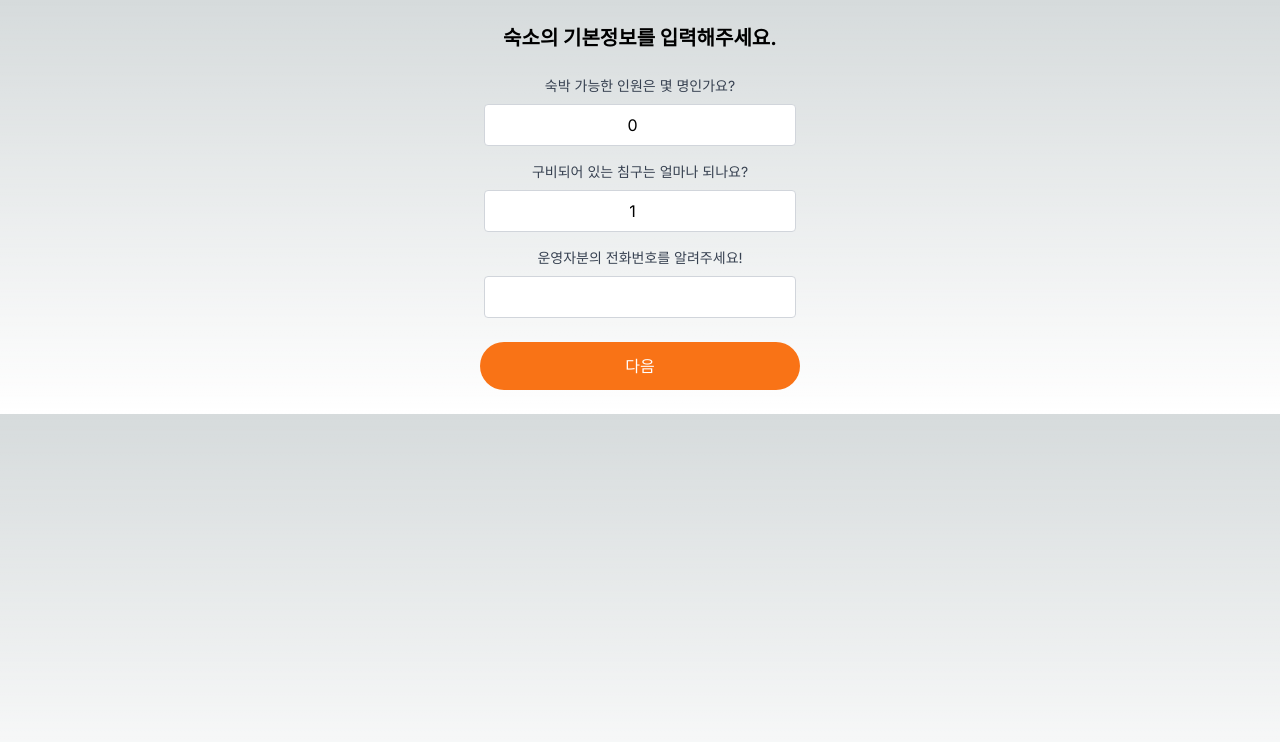
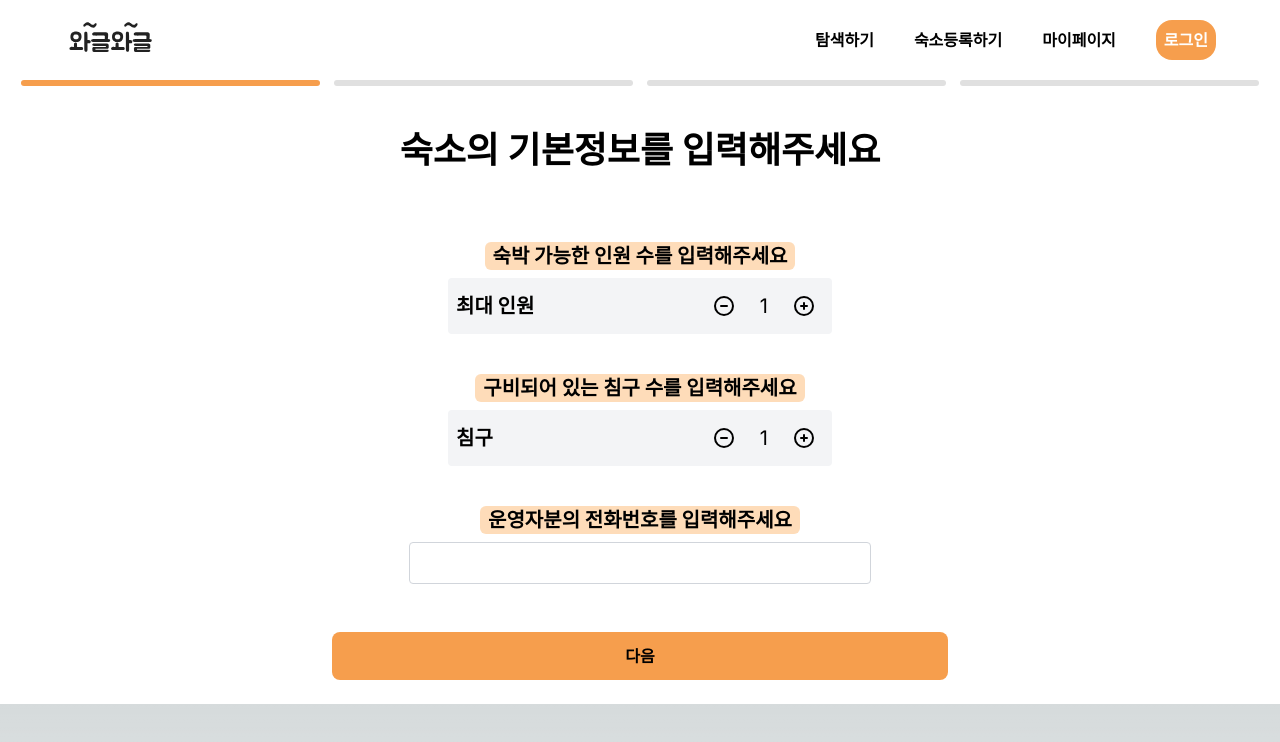
Before and after one commit to Ji-Hyeon212/wagglewaggle, a Next.js app: page /register in a window 1280 px wide. Shown: the top 742 px of the page. Built offline with nearby package versions, Linux system fonts and the light colour scheme.

Commit message:
#8 숙소등록 1단계 완성

```diff
--- a/src/app/register/page.tsx
+++ b/src/app/register/page.tsx
@@ -2,10 +2,12 @@
 "use client";
 
 import React, { useState } from 'react';
+import Header from '../../components/common/Header';
 import Step1 from '../../components/register/Step1';
 import Step2 from '../../components/register/Step2';
 import Step3 from '../../components/register/Step3';
 import Step4 from '../../components/register/Step4';
+import ProgressBar from '../../components/register/ProgressBar';
 import { FormDataType } from '../types/types';
 
 
@@ -17,7 +19,7 @@ const RegisterPage: React.FC = () => {
   const prevStep = () => setStep(step - 1);
   const submitForm = () => {
     console.log('Form data submitted:', formData);
-    // Here you would typically send the data to your Nest.js backend
+    //백엔드로 전달
   };
 
   const renderStep = () => {
@@ -36,7 +38,9 @@ const RegisterPage: React.FC = () => {
   };
 
   return (
-    <div className="max-w-2xl mx-auto">
+    <div className='bg-white'>
+        <Header/>
+        <ProgressBar step={step} totalSteps={4} />
       {renderStep()}
     </div>
   );
--- /dev/null
+++ b/src/components/register/ProgressBar.tsx
@@ -0,0 +1,32 @@
+import React from 'react';
+
+interface ProgressBarProps {
+  step: number;
+  totalSteps: number;
+}
+
+const ProgressBar: React.FC<ProgressBarProps> = ({ step, totalSteps }) => {
+  const sections = Array.from({ length: totalSteps }, (_, index) => index + 1);
+
+  return (
+    <div className='mx-4'>
+    <div style={{ marginBottom: '20px', display: 'flex', justifyContent: 'space-around', width: '100%' }}>
+      {sections.map((section) => (
+        <div
+          key={section}
+          style={{
+            backgroundColor: section <= step ? '#F69E4D' : '#e0e0e0',
+            height: '6px',
+            width: `${(100 / totalSteps) - 1}%`, // 섹션 사이에 간격을 주기 위해 너비를 조정합니다.
+            borderRadius: '5px',
+            transition: 'background-color 0.3s ease-in-out',
+            marginRight: section < totalSteps ? '4px' : '0', // 마지막 섹션 제외한 모든 섹션에 간격 추가
+          }}
+        />
+      ))}
+    </div>
+    </div>
+  );
+};
+
+export default ProgressBar;
--- a/src/components/register/Step1.tsx
+++ b/src/components/register/Step1.tsx
@@ -2,7 +2,7 @@ import React, { useState } from 'react';
 import { StepProps } from '../../app/types/types';
 
 const Step1: React.FC<StepProps> = ({ setFormData, formData, nextStep }) => {
-  const [maxOccupancy, setMaxOccupancy] = useState<number>(formData.maxOccupancy ? Number(formData.maxOccupancy) : 0);
+  const [maxOccupancy, setMaxOccupancy] = useState<number>(formData.maxOccupancy ? Number(formData.maxOccupancy) : 1);
   const [bedCount, setBedCount] = useState<number>(formData.bedCount || 1);
   const [phone, setPhone] = useState<string>(formData.phone || '');
 
@@ -18,36 +18,75 @@ const Step1: React.FC<StepProps> = ({ setFormData, formData, nextStep }) => {
     }
   };
 
+  const handleIncrement = () => {
+    setMaxOccupancy(maxOccupancy + 1);
+  };
+
+  const handleDecrement = () => {
+    if (maxOccupancy > 1) {
+      setMaxOccupancy(maxOccupancy - 1);
+    }
+  };
+
   return (
     <div className="p-6 flex flex-col items-center">
-      <h2 className="text-xl font-bold mb-6 text-center">숙소의 기본정보를 입력해주세요.</h2>
-
-      <div className="w-full mb-4">
-        <label className="block text-sm text-gray-700 mb-2 text-center">숙박 가능한 인원은 몇 명인가요?</label>
-        <div className="flex justify-center">
-          <input
-            type="number"
-            value={maxOccupancy}
-            onChange={(e) => setMaxOccupancy(Number(e.target.value))}
-            className="text-center p-2 border border-gray-300 rounded w-1/2"
-          />
+      <h2 className="text-4xl font-bold mb-6 text-center">숙소의 기본정보를 입력해주세요</h2>
+      <br />
+      <br />
+      <div className="w-3/4 mb-4">
+        <label className="block text-xl font-bold mb-2 text-center">
+          <span className="inline-block rounded-md bg-orange-300 bg-opacity-50 px-2">
+            숙박 가능한 인원 수를 입력해주세요
+          </span>
+        </label>
+        <div className="flex justify-between items-center bg-gray-100 p-2 rounded w-full max-w-sm mx-auto">
+          <span className="text-xl font-bold">최대 인원</span>
+          <div className="flex items-center">
+            <button onClick={handleDecrement} className="p-2">
+              <svg xmlns="http://www.w3.org/2000/svg" fill="none" viewBox="0 0 24 24" strokeWidth="2" stroke="currentColor" className="w-6 h-6">
+                <path strokeLinecap="round" strokeLinejoin="round" d="M15 12H9m12 0a9 9 0 11-18 0 9 9 0 0118 0z" />
+              </svg>
+            </button>
+            <span className="text-xl mx-4">{maxOccupancy === Infinity ? '∞' : maxOccupancy}</span>
+            <button onClick={handleIncrement} className="p-2">
+              <svg xmlns="http://www.w3.org/2000/svg" fill="none" viewBox="0 0 24 24" strokeWidth="2" stroke="currentColor" className="w-6 h-6">
+                <path strokeLinecap="round" strokeLinejoin="round" d="M12 9v6m3-3H9m12 0a9 9 0 11-18 0 9 9 0 0118 0z" />
+              </svg>
+            </button>
+          </div>
         </div>
       </div>
-
-      <div className="w-full mb-4">
-        <label className="block text-sm text-gray-700 mb-2 text-center">구비되어 있는 침구는 얼마나 되나요?</label>
-        <div className="flex justify-center">
-          <input
-            type="number"
-            value={bedCount}
-            onChange={(e) => setBedCount(Number(e.target.value))}
-            className="text-center p-2 border border-gray-300 rounded w-1/2"
-          />
+      <br />
+      <div className="w-3/4 mb-4">
+        <label className="block text-xl font-bold mb-2 text-center">
+          <span className="inline-block rounded-md bg-orange-300 bg-opacity-50 px-2">
+            구비되어 있는 침구 수를 입력해주세요
+          </span>
+        </label>
+        <div className="flex justify-between items-center bg-gray-100 p-2 rounded w-full max-w-sm mx-auto">
+          <span className="text-xl font-bold">침구</span>
+          <div className="flex items-center">
+            <button onClick={() => setBedCount(bedCount > 0 ? bedCount - 1 : 0)} className="p-2">
+              <svg xmlns="http://www.w3.org/2000/svg" fill="none" viewBox="0 0 24 24" strokeWidth="2" stroke="currentColor" className="w-6 h-6">
+                <path strokeLinecap="round" strokeLinejoin="round" d="M15 12H9m12 0a9 9 0 11-18 0 9 9 0 0118 0z" />
+              </svg>
+            </button>
+            <span className="text-xl mx-4">{bedCount}</span>
+            <button onClick={() => setBedCount(bedCount + 1)} className="p-2">
+              <svg xmlns="http://www.w3.org/2000/svg" fill="none" viewBox="0 0 24 24" strokeWidth="2" stroke="currentColor" className="w-6 h-6">
+                <path strokeLinecap="round" strokeLinejoin="round" d="M12 9v6m3-3H9m12 0a9 9 0 11-18 0 9 9 0 0118 0z" />
+              </svg>
+            </button>
+          </div>
         </div>
       </div>
-
-      <div className="w-full mb-6">
-        <label className="block text-sm text-gray-700 mb-2 text-center">운영자분의 전화번호를 알려주세요!</label>
+      <br />
+      <div className="w-3/4 mb-6">
+        <label className="block text-xl font-bold mb-2 text-center">
+          <span className="inline-block rounded-md bg-orange-300 bg-opacity-50 px-2">
+            운영자분의 전화번호를 입력해주세요
+          </span>
+        </label>
         <div className="flex justify-center">
           <input
             type="tel"
@@ -57,8 +96,8 @@ const Step1: React.FC<StepProps> = ({ setFormData, formData, nextStep }) => {
           />
         </div>
       </div>
-
-      <button onClick={handleNext} className="bg-orange-500 text-white p-3 rounded-full w-full max-w-xs">
+      <br />
+      <button onClick={handleNext} className="bg-customColor text-black font-bold p-3 rounded-lg w-1/2">
         다음
       </button>
     </div>
--- a/src/components/register/Step2.tsx
+++ b/src/components/register/Step2.tsx
@@ -1,43 +1,63 @@
 import React, { useState } from 'react';
 import { StepProps } from '../../app/types/types';
 
-  const Step2: React.FC<StepProps> = ({ setFormData, formData, nextStep, prevStep }) => {
-  const [location, setLocation] = useState(formData.location || '');
+const Step4: React.FC<StepProps> = ({ setFormData, formData, prevStep, submitForm }) => {
+  const [description, setDescription] = useState<string>(formData.description || '');
+  const [photos, setPhotos] = useState<FileList | null>(null);
 
-  const handleNext = () => {
+  const handleFileChange = (e: React.ChangeEvent<HTMLInputElement>) => {
+    if (e.target.files) {
+      setPhotos(e.target.files);
+    }
+  };
+
+  const handleSubmit = () => {
+    // Convert FileList to an array if needed for further processing
+    const photosArray = photos ? Array.from(photos) : null;
+
     setFormData({
       ...formData,
-      location
+      description,
+      photos,
     });
-    if (nextStep) {
-        nextStep();
-      }
+    if (submitForm) {
+      submitForm();
+    }
   };
 
   return (
     <div className="p-6">
-      <h2 className="text-2xl font-bold mb-4">숙소의 위치를 입력해주세요!</h2>
+      <h2 className="text-4xl font-black mb-6 text-center">숙소의 기본정보를 이어서 입력해주세요</h2>
+      <div className="mb-4">
+        <label className="block text-gray-700">숙소를 잘 나타내는 사진을 등록해주세요.</label>
+        <input
+          type="file"
+          multiple
+          onChange={handleFileChange}
+          className="mt-2 p-2 border border-gray-300 rounded w-full"
+        />
+      </div>
 
       <div className="mb-4">
-        <label className="block text-gray-700">주소를 입력하세요.</label>
-        <input
-          type="text"
-          value={location}
-          onChange={(e) => setLocation(e.target.value)}
+        <label className="block text-gray-700">숙소를 간단하게 소개해주세요.</label>
+        <textarea
+          value={description}
+          onChange={(e) => setDescription(e.target.value)}
           className="mt-2 p-2 border border-gray-300 rounded w-full"
-        />
+          placeholder="어떤 내용이든 자유롭게 작성해주세요 :)"
+        ></textarea>
       </div>
 
       <div className="flex justify-between">
         <button onClick={prevStep} className="bg-gray-300 text-black p-2 rounded">
           이전
         </button>
-        <button onClick={handleNext} className="bg-orange-500 text-white p-2 rounded">
-          다음
+        <button onClick={handleSubmit} className="bg-orange-500 text-white p-2 rounded">
+          완료
         </button>
       </div>
     </div>
   );
 };
 
-export default Step2;
+export default Step4;
--- a/tailwind.config.ts
+++ b/tailwind.config.ts
@@ -13,6 +13,9 @@ const config: Config = {
         "gradient-conic":
           "conic-gradient(from 180deg at 50% 50%, var(--tw-gradient-stops))",
       },
+      colors: {
+        customColor: '#F69E4D',
+      },
     },
   },
   plugins: [],
```
